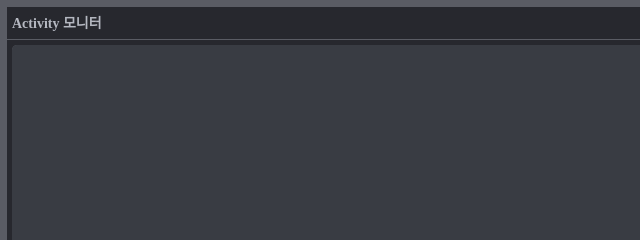
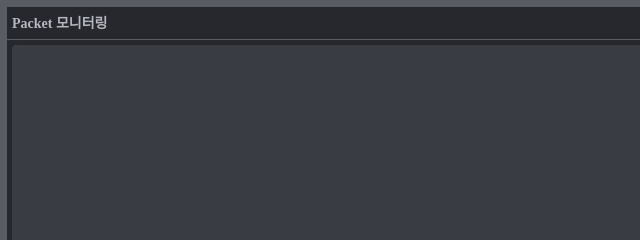
Before and after one commit to lqqokim/canvas-webworker-websocket, a website with bundled scripts: page www/index.html in a window 1280 px wide. Shown: the top 240 px of the page, 0-640 px from the left. Built offline with nearby package versions, Linux system fonts and the light colour scheme.

Commit message:
feat: change view title and add packet view image

```diff
--- a/www/index.html
+++ b/www/index.html
@@ -10,7 +10,7 @@
 <body>
 	<div class="container">
 		<div class="header">
-			Activity 모니터
+			Packet 모니터링
 			<div id="mydiv"></div>
 		</div>
 		<div class="content">
```
Also changed, not shown: www/images/packet_view.png (added).
